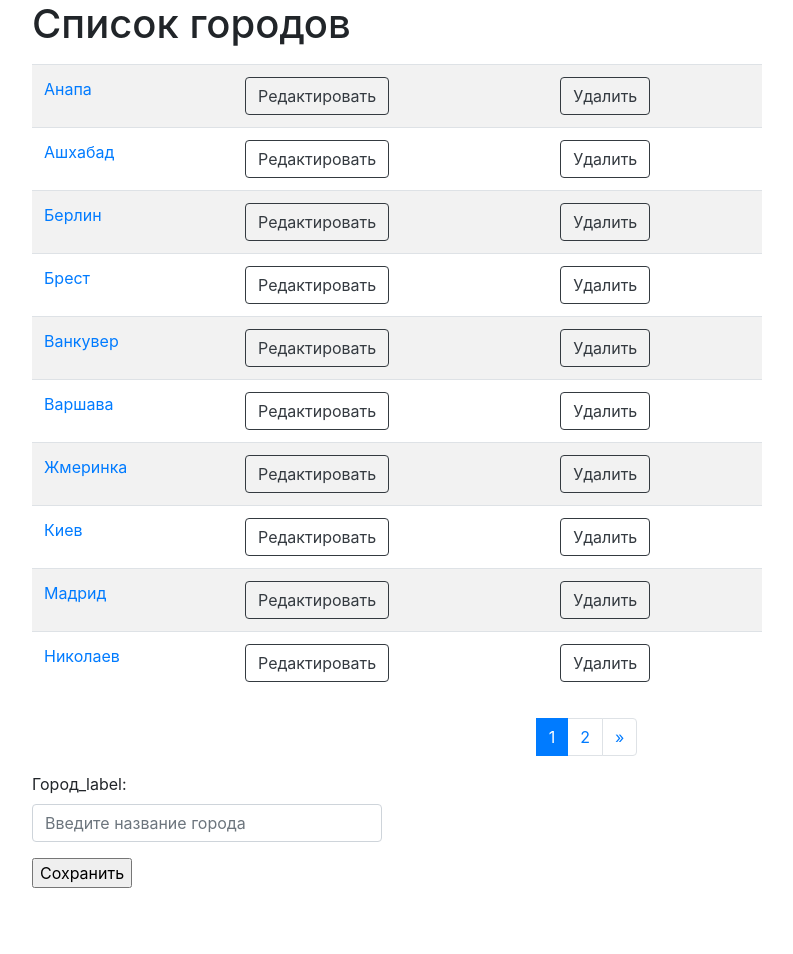
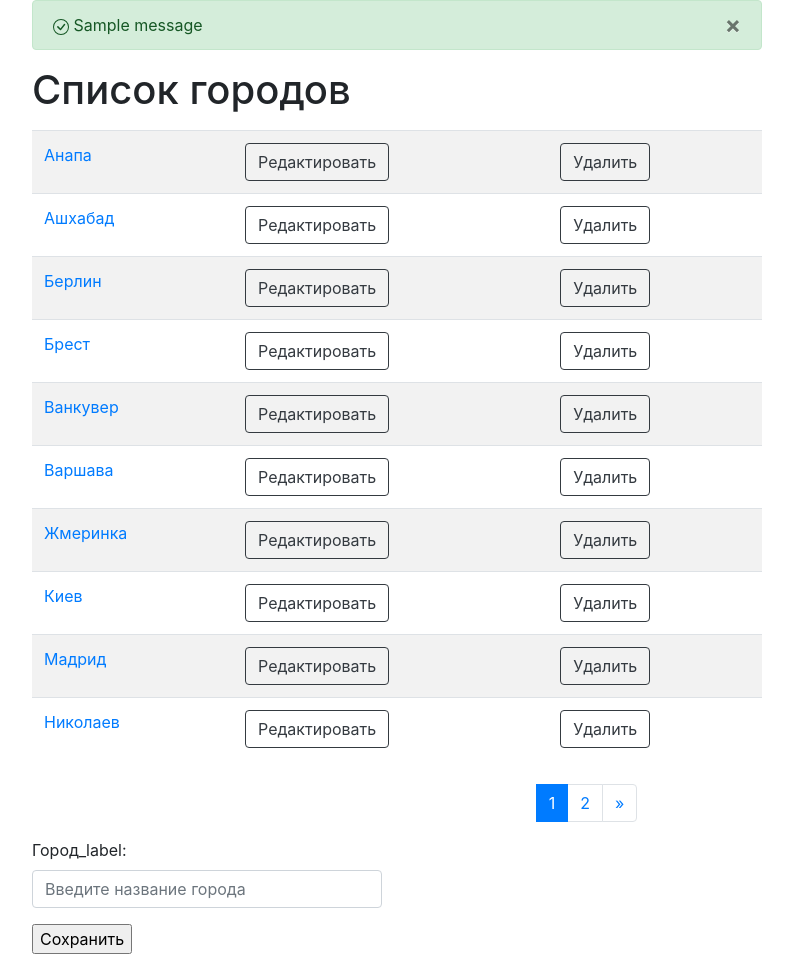
Before and after one commit to PancirDev/courseDjangoFR, a Django app: page /cities/ in a window 1280 px wide. Shown: the part 56-1010 px from the top of the page, without its empty margins (53-846 px from the left). Before the commit the page ends 944 px from the top, so only its background shows below. Run offline with Django 3.2, Linux system fonts and the light colour scheme; data comes from the database, SQL or seed files in the repository; both versions use the stored data as it was after the commit; one stand-in notice (Sample message) is shown.

Commit message:
L 39 Messages

```diff
--- a/cities/templates/cities/home.html
+++ b/cities/templates/cities/home.html
@@ -63,7 +63,7 @@
 
 <div class="row">
     <dev class="col-md-4">
-        <form action="" method="post"> {% csrf_token %}
+        <form action="{% url 'cities:create' %}" method="post"> {% csrf_token %}
             {{ form.as_p }}
             <input type="submit" value="Сохранить">
         </form>
--- a/cities/views.py
+++ b/cities/views.py
@@ -1,3 +1,4 @@
+from django.contrib.messages.views import SuccessMessageMixin
 from django.shortcuts import render, get_object_or_404
 from django.urls import reverse_lazy
 from django.views.generic import DetailView, CreateView, UpdateView, DeleteView, ListView
@@ -35,18 +36,20 @@ class CityDetailView(DetailView):
     template_name = 'cities/detail.html'
 
 
-class CityCreateView(CreateView):
+class CityCreateView(SuccessMessageMixin, CreateView):
     model = City
     form_class = CityForm
     template_name = 'cities/create.html'
     success_url = reverse_lazy('cities:home')
+    success_message = " Город успешно создан"
 
 
-class CityUpdateView(UpdateView):
+class CityUpdateView(SuccessMessageMixin, UpdateView):
     model = City
     form_class = CityForm
     template_name = 'cities/update.html'
     success_url = reverse_lazy('cities:home')
+    success_message = " Город успешно отредактирован"
 
 
 class CityDeleteView(DeleteView):
--- a/templates/base.html
+++ b/templates/base.html
@@ -6,14 +6,16 @@
     <meta charset="utf-8">
     <meta name="viewport" content="width=device-width, initial-scale=1, shrink-to-fit=no">
 
-    <link rel="stylesheet" href="https://cdn.jsdelivr.net/npm/bootstrap@4.5.3/dist/css/bootstrap.min.css" integrity="sha384-TX8t27EcRE3e/ihU7zmQxVncDAy5uIKz4rEkgIXeMed4M0jlfIDPvg6uqKI2xXr2" crossorigin="anonymous">
+    <link rel="stylesheet" href="https://cdn.jsdelivr.net/npm/bootstrap@4.5.3/dist/css/bootstrap.min.css"
+          integrity="sha384-TX8t27EcRE3e/ihU7zmQxVncDAy5uIKz4rEkgIXeMed4M0jlfIDPvg6uqKI2xXr2" crossorigin="anonymous">
 
     <title> {% block title %}{% endblock %}</title>
 </head>
 <body>
 <nav class="navbar navbar-expand-lg navbar-light bg-light container">
     <a class="navbar-brand" href="{% url 'cities:home'%}">FindRoute</a>
-      <button class="navbar-toggler" type="button" data-toggle="collapse" data-target="#navbarNavDropdown" aria-controls="navbarNavDropdown" aria-expanded="false" aria-label="Toggle navigation">
+    <button class="navbar-toggler" type="button" data-toggle="collapse" data-target="#navbarNavDropdown"
+            aria-controls="navbarNavDropdown" aria-expanded="false" aria-label="Toggle navigation">
         <span class="navbar-toggler-icon"></span>
     </button>
     <div class="collapse navbar-collapse" id="navbarNavDropdown">
@@ -28,7 +30,8 @@
                 <a class="nav-link" href="#">Pricing</a>
             </li>
             <li class="nav-item dropdown">
-            <a class="nav-link dropdown-toggle" href="#" id="navbarDropdownMenuLink" role="button" data-toggle="dropdown" aria-haspopup="true" aria-expanded="false">
+                <a class="nav-link dropdown-toggle" href="#" id="navbarDropdownMenuLink" role="button"
+                   data-toggle="dropdown" aria-haspopup="true" aria-expanded="false">
                     Dropdown link
                 </a>
                 <div class="dropdown-menu" aria-labelledby="navbarDropdownMenuLink">
@@ -41,9 +44,42 @@
     </div>
 </nav>
 <div class="container">
+    <div class="row">
+        <div class="col-md-8">
+            {% if messages %}
+                {% for message in messages %}
+                    {% if message.level == DEFAULT_MESSAGE_LEVELS.ERROR %}
+                        <div class="alert alert-danger">
+                            <svg xmlns="http://www.w3.org/2000/svg" width="16" height="16" fill="currentColor" class="bi bi-check-circle" viewBox="0 0 16 16">
+                                <path d="M8 15A7 7 0 1 1 8 1a7 7 0 0 1 0 14zm0 1A8 8 0 1 0 8 0a8 8 0 0 0 0 16z"/>
+                                <path d="M10.97 4.97a.235.235 0 0 0-.02.022L7.477 9.417 5.384 7.323a.75.75 0 0 0-1.06 1.06L6.97 11.03a.75.75 0 0 0 1.079-.02l3.992-4.99a.75.75 0 0 0-1.071-1.05z"/>
+                            </svg>
+                            <a href="#" class="close" data-dismiss="alert">&times;</a>
+                            {{ message }}
+                        </div>
+                    {% else %}
+                        <div class="alert alert-success">
+                            <svg xmlns="http://www.w3.org/2000/svg" width="16" height="16" fill="currentColor" class="bi bi-check-circle" viewBox="0 0 16 16">
+                                <path d="M8 15A7 7 0 1 1 8 1a7 7 0 0 1 0 14zm0 1A8 8 0 1 0 8 0a8 8 0 0 0 0 16z"/>
+                                <path d="M10.97 4.97a.235.235 0 0 0-.02.022L7.477 9.417 5.384 7.323a.75.75 0 0 0-1.06 1.06L6.97 11.03a.75.75 0 0 0 1.079-.02l3.992-4.99a.75.75 0 0 0-1.071-1.05z"/>
+                            </svg>
+                            <a href="#" class="close" data-dismiss="alert">&times;</a>
+                            {{ message }}
+                        </div>
+                    {% endif %}
+                {% endfor %}
+            {% endif %}
+        </div>
+    </div>
+</div>
+<div class="container">
     {% block content %}{% endblock %}
 </div>
-    <script src="https://code.jquery.com/jquery-3.5.1.slim.min.js" integrity="sha384-DfXdz2htPH0lsSSs5nCTpuj/zy4C+OGpamoFVy38MVBnE+IbbVYUew+OrCXaRkfj" crossorigin="anonymous"></script>
-    <script src="https://cdn.jsdelivr.net/npm/bootstrap@4.5.3/dist/js/bootstrap.bundle.min.js" integrity="sha384-ho+j7jyWK8fNQe+A12Hb8AhRq26LrZ/JpcUGGOn+Y7RsweNrtN/tE3MoK7ZeZDyx" crossorigin="anonymous"></script>
+<script src="https://code.jquery.com/jquery-3.5.1.slim.min.js"
+        integrity="sha384-DfXdz2htPH0lsSSs5nCTpuj/zy4C+OGpamoFVy38MVBnE+IbbVYUew+OrCXaRkfj"
+        crossorigin="anonymous"></script>
+<script src="https://cdn.jsdelivr.net/npm/bootstrap@4.5.3/dist/js/bootstrap.bundle.min.js"
+        integrity="sha384-ho+j7jyWK8fNQe+A12Hb8AhRq26LrZ/JpcUGGOn+Y7RsweNrtN/tE3MoK7ZeZDyx"
+        crossorigin="anonymous"></script>
 </body>
 </html>
```
Also changed, not shown: db.sqlite3. Lines whose indentation alone changed are shown as unchanged.
